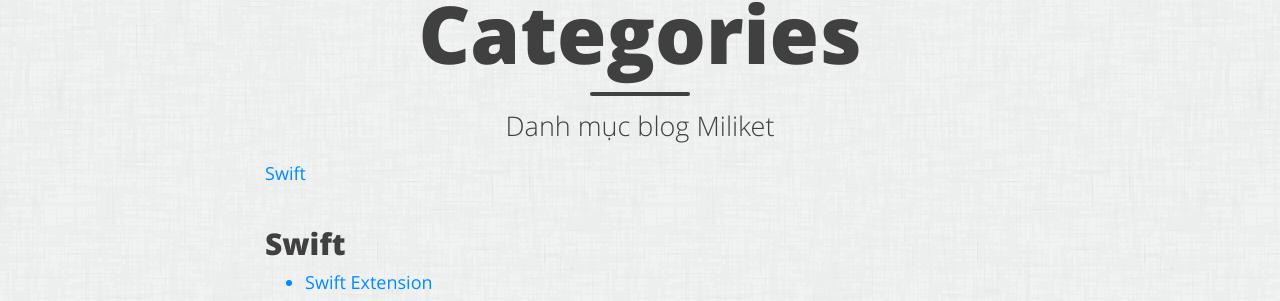
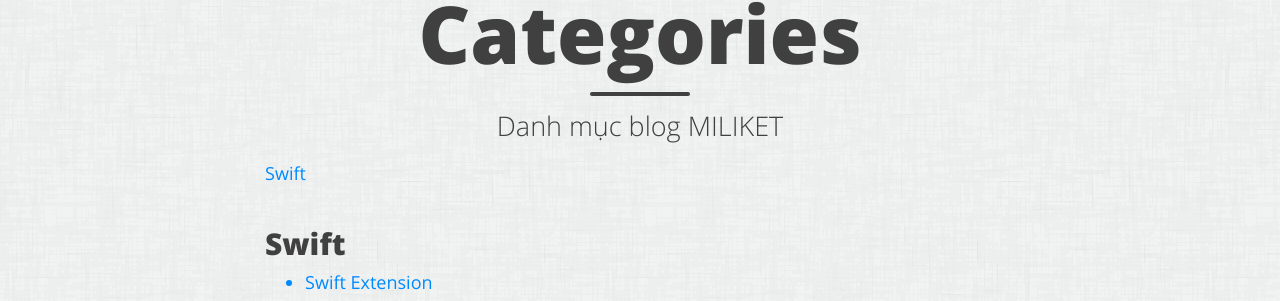
Before and after one commit to docbohanh/docbohanh.github.io, a Jekyll site: the page built from categories.html, in a window 1280 px wide. Shown: the part 141-442 px from the top of the page. Built offline with Jekyll 4.4.1, drawn with Linux system fonts in a browser that asks for light colours.

```diff
--- a/categories.html
+++ b/categories.html
@@ -1,7 +1,7 @@
 ---
 layout: page
 title: Categories
-subtitle: Danh mục blog Miliket
+subtitle: Danh mục blog MILIKET
 ---
 
 <div class="tags-expo">
```
